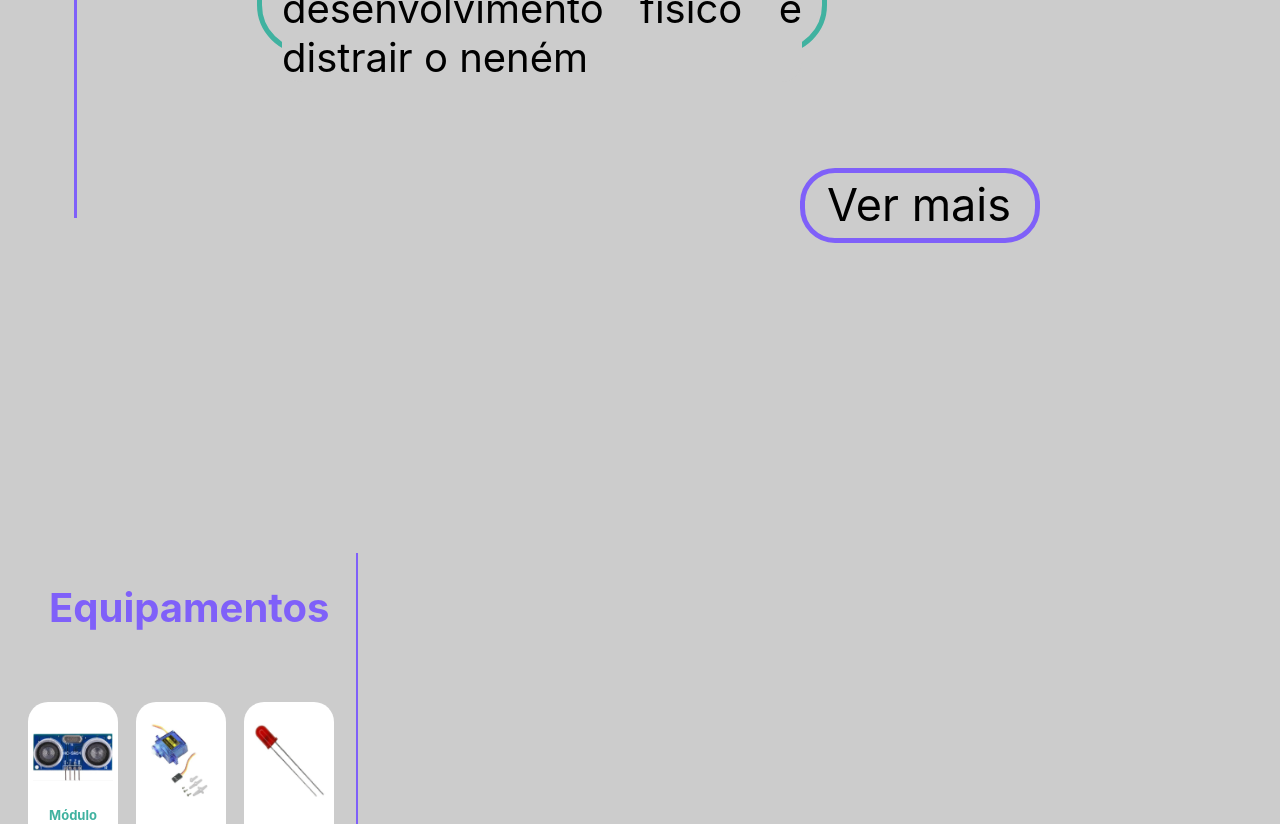
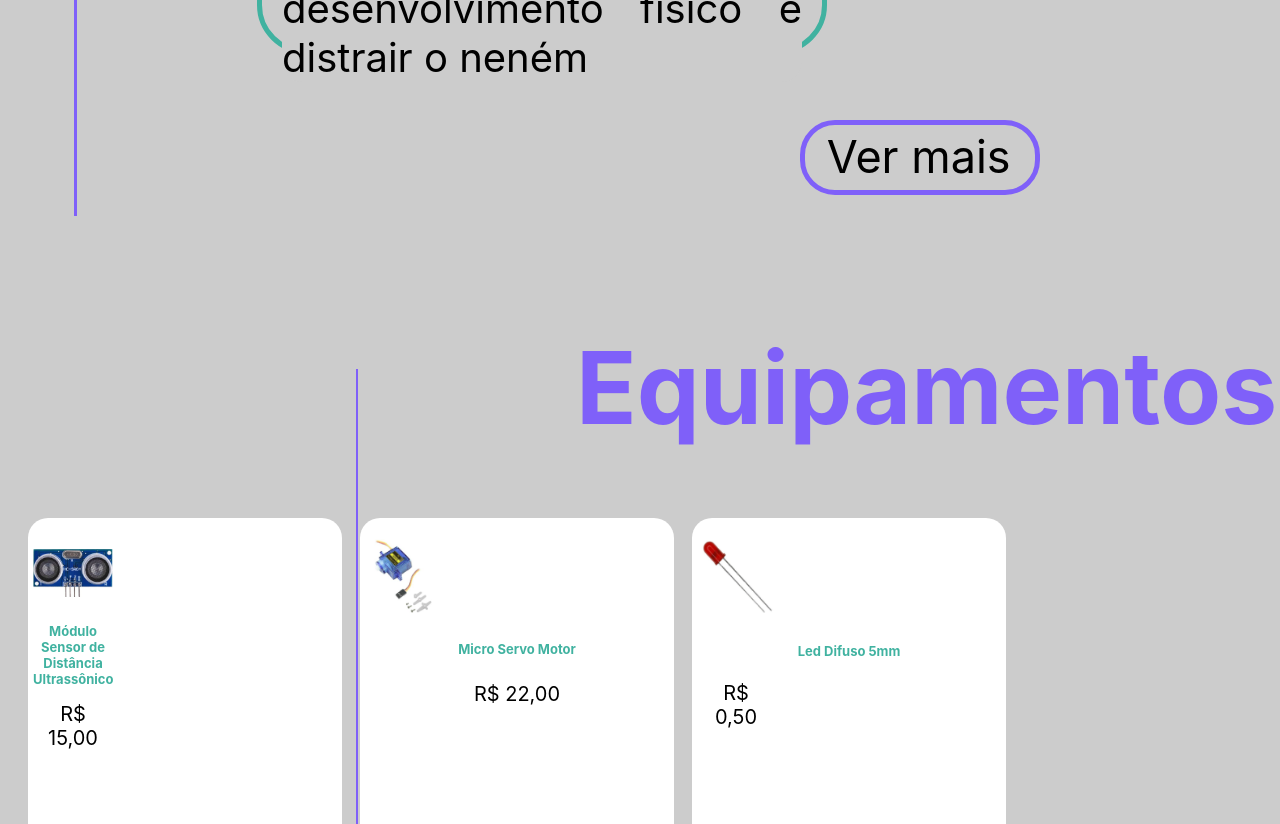
Before and after one commit to nananathann/TCC-, a React (Vite) app: page / in a window 1280 px wide. Shown: the part 2340-3164 px from the top of the page. Built offline with nearby package versions, Linux system fonts and the light colour scheme.

Commit message:
responssividade em andamento

```diff
--- a/src/App.jsx
+++ b/src/App.jsx
@@ -93,7 +93,7 @@ function App() {
         <div className="todosEquipamentos">
 
         <div className="homeUltrassonico">
-          <img src={ ultrassonico } alt="sensor ultrassonico" />
+          <img src={ ultrassonico} alt="sensor ultrassonico" />
           <h2> Módulo
             Sensor de
             Distância
--- a/src/css/home.css
+++ b/src/css/home.css
@@ -625,13 +625,13 @@ gap: 1.125rem;
   .verMais {
     width: 15rem;
     height: 4.6875rem;
-    margin: 112.5rem 50rem 0;
+    margin: 117rem 50rem 0;
   }
 
   #verSobre {
     width: 12rem;
     height: 3.625rem;
-    margin-left: 1.125rem;
+    margin-left: 1.1rem;
     text-align: center;
     font-family: Inter;
     font-size: 2.8125rem;
@@ -641,7 +641,7 @@ gap: 1.125rem;
     background: #7F60F9;
     display: flex;
     width: 0.1875rem;
-    height: 41.75rem;
+    height: 49rem;
     margin: 53.125rem 115.625rem;
   }
 
@@ -649,15 +649,16 @@ gap: 1.125rem;
     background: #7F60F9;
     width: 0.1875rem;
     height: 47.875rem;
-    margin: -115.625rem 4.625rem;
+    margin: -123rem 4.625rem;
   }
 
   .homeEquipamentos {
     color: #7F60F9;
     font-family: Inter;
-    font-size: 2.5rem;
-    margin-top: 6rem;
-    margin-left: 3.0625rem;
+    font-size: 100px;
+    width: 746px;
+    margin-top: -10rem;
+    margin-left: 36rem;
 
   }
 
@@ -669,9 +670,9 @@ gap: 1.125rem;
   }
 
   .homeUltrassonico {
-    width: 5.625rem;
-    height: 15rem;
-    border-radius: 1.25rem;
+    width: 314px;
+    height: 376px;
+    border-radius: 20px;
     background: #FFF;
 
   }
@@ -706,8 +707,8 @@ gap: 1.125rem;
   }
 
   .homeServo {
-    width: 5.625rem;
-    height: 15rem;
+    width: 314px;
+    height: 376px;
     border-radius: 1.25rem;
     background: #FFF;
   }
@@ -737,8 +738,8 @@ gap: 1.125rem;
   }
 
   .homeLed {
-    width: 5.625rem;
-    height: 15rem;
+    width: 314px;
+    height: 376px;
     border-radius: 1.25rem;
     background: #FFF;
   }
```
Also changed, not shown: src/images/equipamentos/ultrassonico.png.
